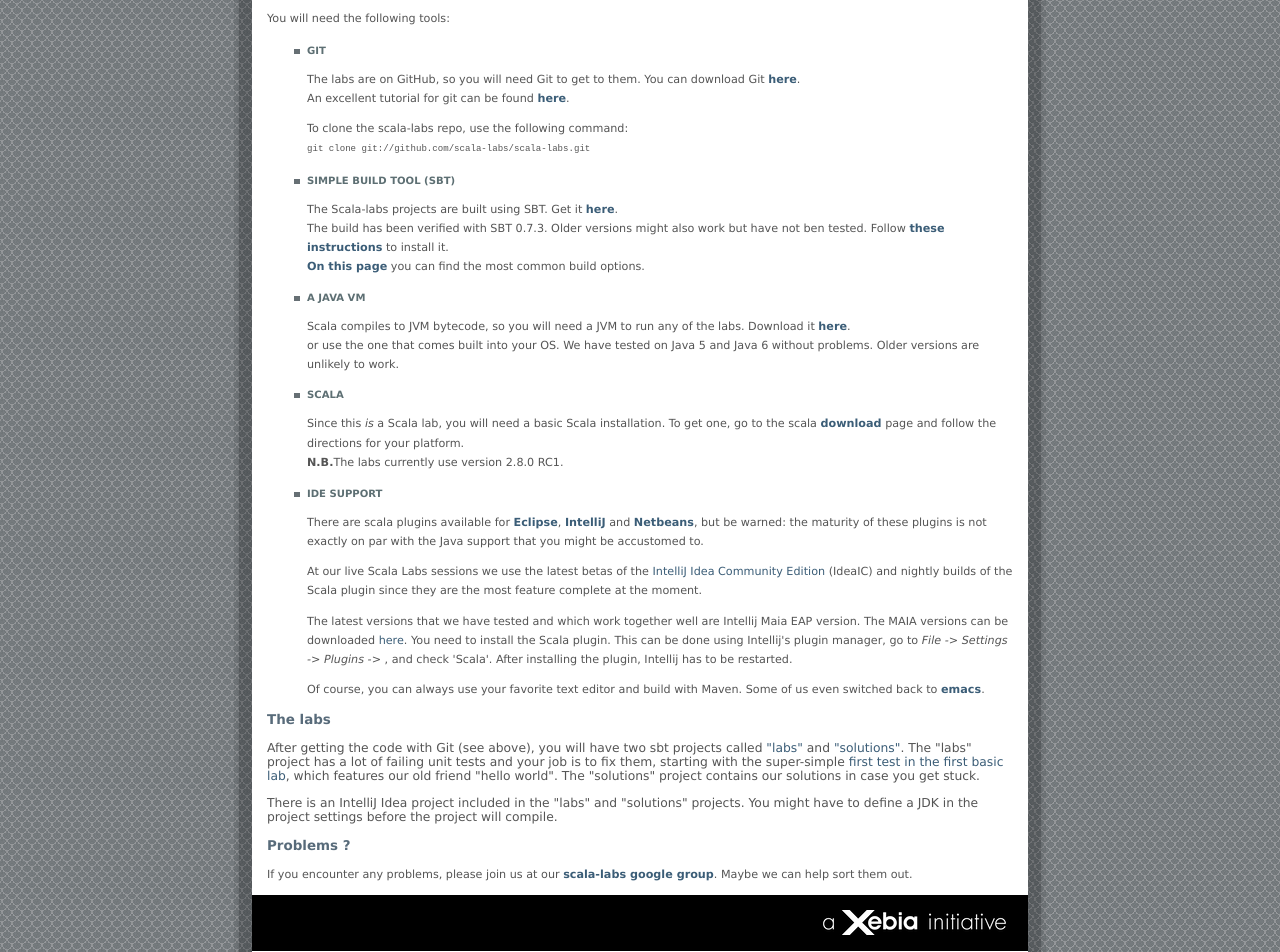
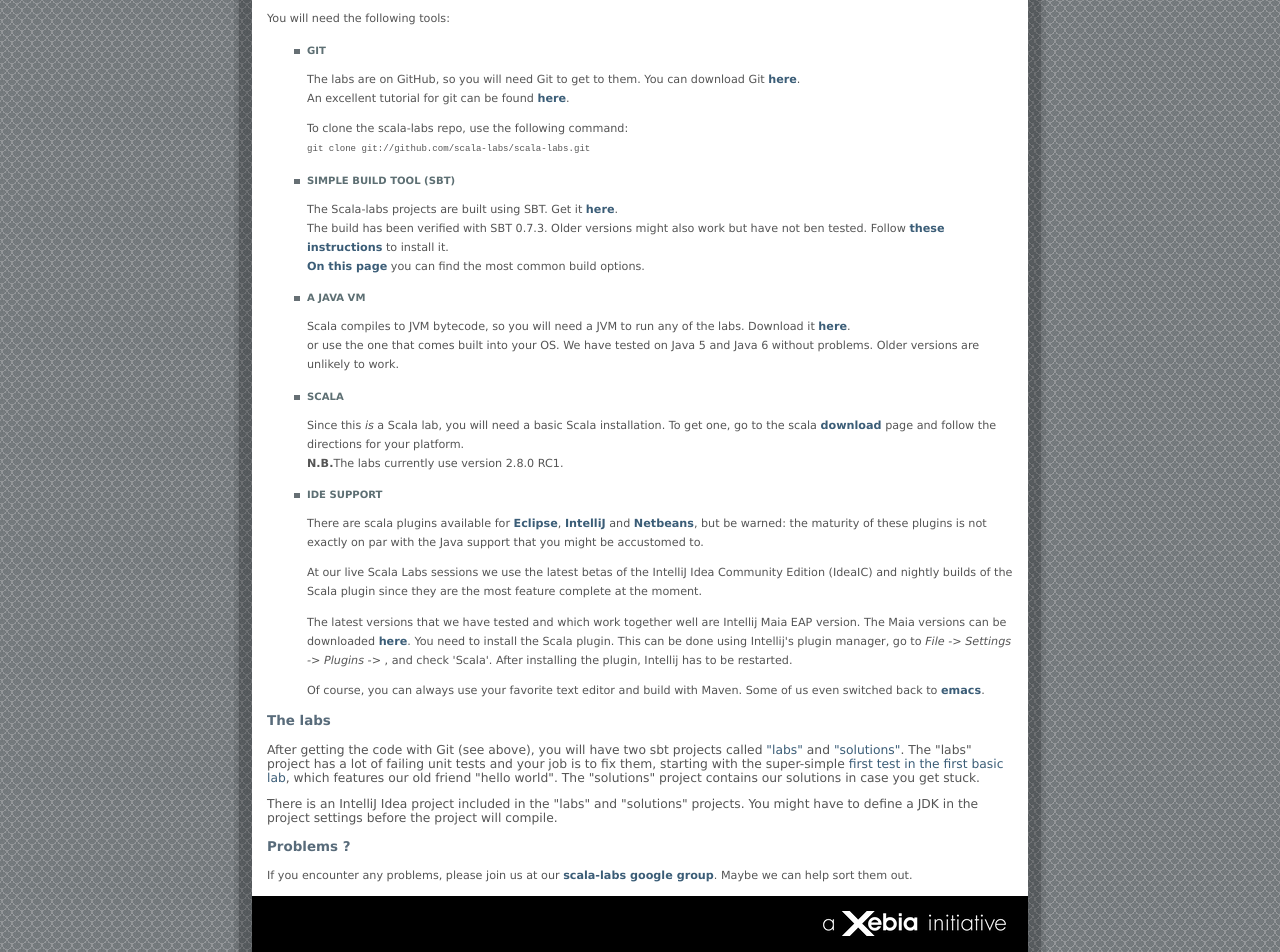
Before and after one commit to scala-labs/scala-labs.github.com, a Jekyll site: the page built from getting-started.html, in a window 1280 px wide. Shown: the part 379-1331 px from the top of the page. Built offline with Jekyll 4.4.1, drawn with Linux system fonts in a browser that asks for light colours.

Commit message:
updated getting started

```diff
--- a/getting-started.html
+++ b/getting-started.html
@@ -30,7 +30,7 @@
   	<h3>Simple Build Tool (SBT)</h3>
   	The Scala-labs projects are built using SBT. Get it <b><a href="http://code.google.com/p/simple-build-tool/downloads">here</a></b>.<br>
   	The build has been verified with SBT 0.7.3. Older versions might also work but have not ben tested.
-        Follow <b><a href=http://code.google.com/p/simple-build-tool/wiki/Setup">these instructions</a></b> to install it.<br>
+        Follow <b><a href="http://code.google.com/p/simple-build-tool/wiki/Setup">these instructions</a></b> to install it.<br>
         <b><a href="http://code.google.com/p/simple-build-tool/wiki/RunningSbt">On this page</b></a> you can find the most common build options.
 	</li>
 	</p>
@@ -44,6 +44,7 @@
 	</li>
 	</p>
 
+	<p class="text-content">
 	<li>
   	<h3>Scala</h3>
   	Since this <i>is</i> a Scala lab, you will need a basic Scala installation.
@@ -62,12 +63,12 @@
   	but be warned: the maturity of these plugins is not exactly on par with the Java support that you might be accustomed to.<br>
 
   	<p>
-  	At our live Scala Labs sessions	we use the latest betas of the <a href="http://bit.ly/8Sbq0k">IntelliJ Idea Community Edition</a> (IdeaIC) and nightly builds
+  	At our live Scala Labs sessions	we use the latest betas of the IntelliJ Idea Community Edition (IdeaIC) and nightly builds
   	of the Scala plugin since they are the most feature complete at the moment.<br>
   	</p>
 
   	<p>
-  	The latest versions that we have tested and which work together well are Intellij Maia EAP version. The MAIA versions can be downloaded <a href="http://confluence.jetbrains.net/display/IDEADEV/Maia+EAP">here</a>.
+  	The latest versions that we have tested and which work together well are Intellij Maia EAP version. The Maia versions can be downloaded <b><a href="http://confluence.jetbrains.net/display/IDEADEV/Maia+EAP">here</a></b>.
   	You need to install the Scala plugin. This can be done using Intellij's plugin manager, go to <i>File -> Settings -> Plugins -> <tab available></i>, and check 'Scala'. After installing the plugin, Intellij has to be restarted.
   	</p>
 
```
